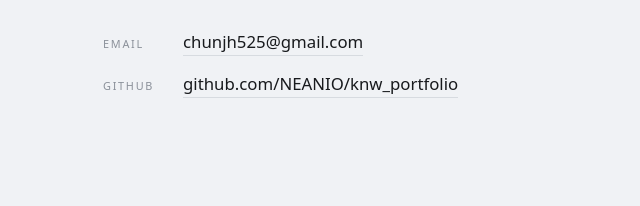
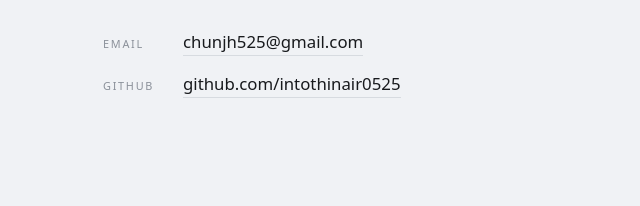
Before and after one commit to intothinair0525/PF, a plain HTML site: page index.html in a window 1280 px wide. Shown: the part 4350-4556 px from the top of the page, 37-677 px from the left. Drawn offline with Linux system fonts and the light colour scheme.

Commit message:
Update GitHub links to intothinair0525

```diff
--- a/index.html
+++ b/index.html
@@ -219,7 +219,7 @@
     <ol class="work">
 
       <li class="proj">
-        <div class="proj-top"><span class="idx">daum-cafe-editor</span><span class="ptype">Chrome Extension · MV3</span><a class="repo-link" href="https://github.com/NEANIO/daum-cafe-editor" target="_blank" rel="noopener">GitHub ↗</a></div>
+        <div class="proj-top"><span class="idx">daum-cafe-editor</span><span class="ptype">Chrome Extension · MV3</span><a class="repo-link" href="https://github.com/intothinair0525/daum-cafe-editor" target="_blank" rel="noopener">GitHub ↗</a></div>
         <h3 class="ptitle">Daum Cafe Editor Auto-Style</h3>
         <p class="pko">다음 카페 에디터 자동 서식</p>
         <div class="proj-stats">
@@ -237,7 +237,7 @@
       </li>
 
       <li class="proj">
-        <div class="proj-top"><span class="idx">qa-eval-aggregator</span><span class="ptype">Desktop RPA</span><a class="repo-link" href="https://github.com/NEANIO/qa-eval-aggregator" target="_blank" rel="noopener">GitHub ↗</a></div>
+        <div class="proj-top"><span class="idx">qa-eval-aggregator</span><span class="ptype">Desktop RPA</span><a class="repo-link" href="https://github.com/intothinair0525/qa-eval-aggregator" target="_blank" rel="noopener">GitHub ↗</a></div>
         <h3 class="ptitle">QA Evaluation Data Aggregator</h3>
         <p class="pko">상담품질(QA) 평가 데이터 취합 RPA</p>
         <div class="proj-stats">
@@ -255,7 +255,7 @@
       </li>
 
       <li class="proj">
-        <div class="proj-top"><span class="idx">community-trend-collector</span><span class="ptype">Desktop RPA</span><a class="repo-link" href="https://github.com/NEANIO/community-trend-collector" target="_blank" rel="noopener">GitHub ↗</a></div>
+        <div class="proj-top"><span class="idx">community-trend-collector</span><span class="ptype">Desktop RPA</span><a class="repo-link" href="https://github.com/intothinair0525/community-trend-collector" target="_blank" rel="noopener">GitHub ↗</a></div>
         <h3 class="ptitle">Community Trend Collector</h3>
         <p class="pko">게임 커뮤니티 동향 자동 취합 RPA</p>
         <div class="proj-stats">
@@ -273,7 +273,7 @@
       </li>
 
       <li class="proj">
-        <div class="proj-top"><span class="idx">cs-report-collector</span><span class="ptype">Extension + Apps Script</span><a class="repo-link" href="https://github.com/NEANIO/cs-report-collector" target="_blank" rel="noopener">GitHub ↗</a></div>
+        <div class="proj-top"><span class="idx">cs-report-collector</span><span class="ptype">Extension + Apps Script</span><a class="repo-link" href="https://github.com/intothinair0525/cs-report-collector" target="_blank" rel="noopener">GitHub ↗</a></div>
         <h3 class="ptitle">Ops Report Collector</h3>
         <p class="pko">운영툴 신고 내역 자동 취합</p>
         <div class="proj-stats">
@@ -291,7 +291,7 @@
       </li>
 
       <li class="proj">
-        <div class="proj-top"><span class="idx">ckeditor-image-uploader</span><span class="ptype">Chrome Extension · MV3</span><a class="repo-link" href="https://github.com/NEANIO/ckeditor-image-uploader" target="_blank" rel="noopener">GitHub ↗</a></div>
+        <div class="proj-top"><span class="idx">ckeditor-image-uploader</span><span class="ptype">Chrome Extension · MV3</span><a class="repo-link" href="https://github.com/intothinair0525/ckeditor-image-uploader" target="_blank" rel="noopener">GitHub ↗</a></div>
         <h3 class="ptitle">CKEditor Multi-Image Uploader</h3>
         <p class="pko">CKEditor 이미지 다중 업로드</p>
         <div class="proj-stats">
@@ -378,7 +378,7 @@
     <div class="grid">
       <div class="links">
         <a href="mailto:chunjh525@gmail.com"><span class="k">Email</span><span class="v">chunjh525@gmail.com</span></a>
-        <a href="https://github.com/NEANIO/knw_portfolio"><span class="k">GitHub</span><span class="v">github.com/NEANIO/knw_portfolio</span></a>
+        <a href="https://github.com/intothinair0525"><span class="k">GitHub</span><span class="v">github.com/intothinair0525</span></a>
       </div>
       <p class="note">
         원본 코드·데이터는 사내 자산이며 개인정보·내부 시스템 정보를 포함하여 비공개입니다. 본 페이지는 수행 내용을 민감 정보 없이 요약한 것입니다.
```
